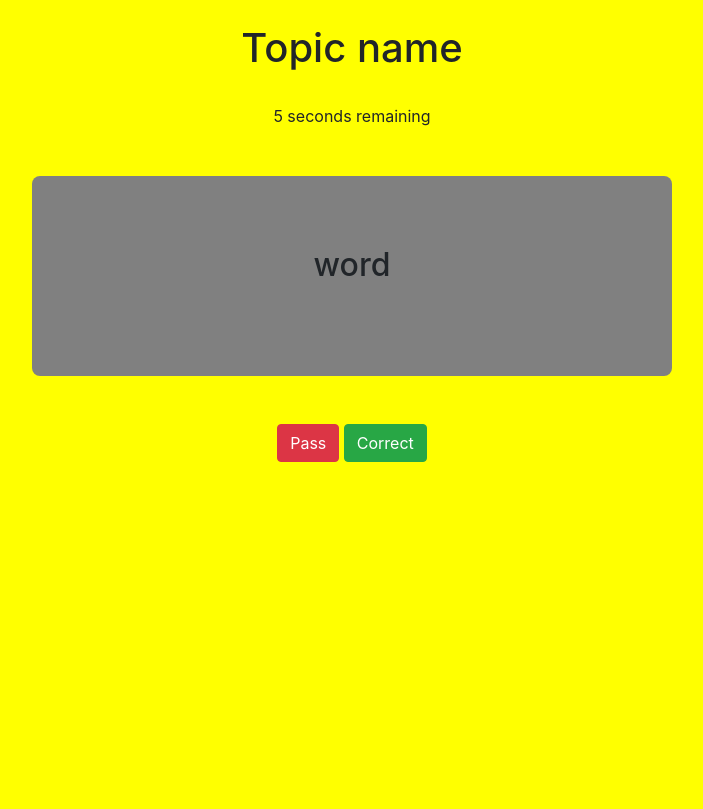
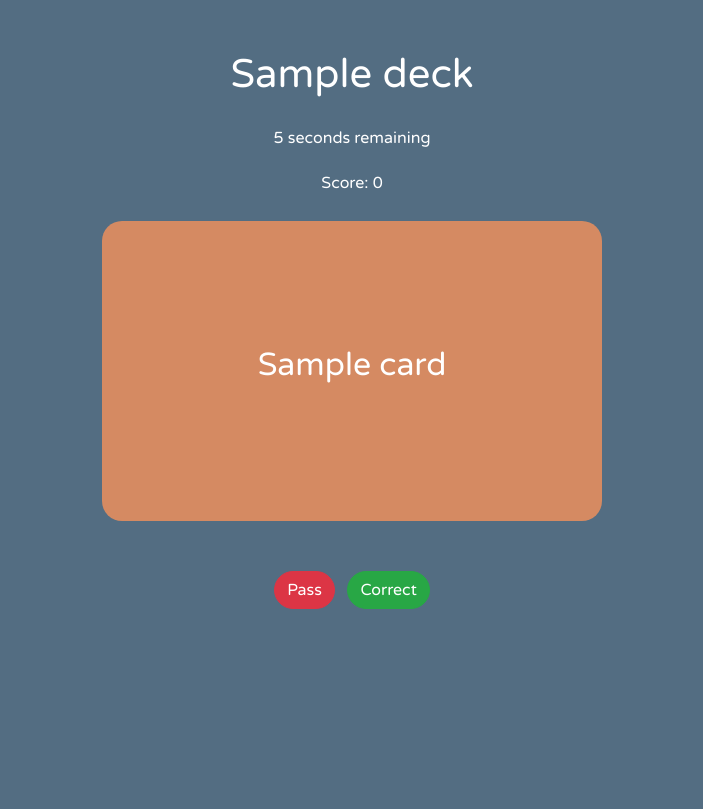
Before and after one commit to Klan300/league_of_saras, a Django app: page /playing/ in a window 1280 px wide. Shown: the whole page, without its empty margins (288-991 px from the left). Before the commit the page ends 462 px from the top, so only its background shows below. Run offline with Django 3.2, Linux system fonts and the light colour scheme; tables that the repository leaves empty hold one stand-in row (values such as "Sample post"); some libraries are stand-ins or nearby versions.

Commit message:
fix conflict

```diff
--- a/Cardgame/static/css/playing.css
+++ b/Cardgame/static/css/playing.css
@@ -1,29 +1,48 @@
-body {
-    background-color: yellow;
+* {
+  font-family: 'Varela Round', sans-serif;
+  color: rgb(255, 255, 255);
 
 }
 
-  .wrapper {
-    text-align: center;
+body {
+  background-color: #536d82;
 }
 
 .round2 {
 border-radius: 8px;
 }
 
-  .box_table {
+.box_word {
+background-color: #dc8c61f3;
 margin-right: 25%;
 margin-left: 25%;
-    padding-left: 5%;
-    /* padding-right:40px; */
+text-align: center;
+width: 500px;
+height: 300px;
+padding: 125px;
+border-radius: 20px;
+
 }
 
-  .box_word {
-    background-color: grey;
-    margin-right: 25%;
-    margin-left: 25%;
-    height: 200px;
-    padding-top: 70px;
-    border-radius: 8px;
 
+/* new version */
+.play-container {
+  margin: 50px;
+  display: flex;
+  justify-content: center;
+  flex-direction: column;
+  align-items: center;
 }
+
+.score{
+  margin-bottom:20px;
+}
+.time{
+  margin-top:20px;
+  /* padding:25px;
+  height:50px; */
+}
+
+.button{
+  margin: 50px;
+}
--- a/Cardgame/static/js/playing.js
+++ /dev/null
@@ -1,9 +0,0 @@
-var timeleft = 10;
-var downloadTimer = setInterval(function(){
-  document.getElementById("countdown").innerHTML = timeleft + " seconds remaining";
-  timeleft -= 1;
-  if(timeleft <= 0){
-    clearInterval(downloadTimer);
-    document.getElementById("countdown").innerHTML = "Game over"
-  }
-}, 1000);
--- a/Cardgame/templates/Cardgame/playing.html
+++ b/Cardgame/templates/Cardgame/playing.html
@@ -1,5 +1,6 @@
 <!DOCTYPE html>
 <html lang="en">
+
 <head>
     <title>play</title>
 </head>
@@ -7,31 +8,99 @@
 <meta charset="utf-8">
 <meta name="viewport" content="width=device-width, initial-scale=1">
 <link rel="stylesheet" href="https://maxcdn.bootstrapcdn.com/bootstrap/4.3.1/css/bootstrap.min.css">
-<link rel="stylesheet" href="{% static '/css/playing.css'%}">
-
-
+<link rel="stylesheet" href="{% static 'css/playing.css'%}">
+<link href="https://fonts.googleapis.com/css?family=Varela+Round&display=swap" rel="stylesheet"
 <script src="https://ajax.googleapis.com/ajax/libs/jquery/3.4.1/jquery.min.js"></script>
 <script src="https://cdnjs.cloudflare.com/ajax/libs/popper.js/1.14.7/umd/popper.min.js"></script>
 <script src="https://maxcdn.bootstrapcdn.com/bootstrap/4.3.1/js/bootstrap.min.js"></script>
-<script src="{% static 'js/playing.js'%}"></script>
 </head>
+
 <body>
-    <div class="wrapper">
+    <div class="play-container">
+        <div><h1>{{topic.deck_name}}</h1></div>
+        <div class = "time" id="countdown"></div>
         <br />
-        <h1>Topic name</h1><br/>
-        <div id="countdown"></div>
-        <br/><br/>
+        <div class="score">
+            <h6>Score: <span id="score">0</span></h6>
+        </div>
+
         <div class="box_word">
-            <h2>word</h2>
+            <h2 id="word"></h2>
         </div>
-        <br/><br/>
-        <button type="button" class="btn btn-danger">Pass</button>
-        <button type="button" class="btn btn-success">Correct</button>
+
+        <div class="button" id="button">
+            <button type="button" id="pass" style="border-radius: 20px;" class="btn btn-danger" onclick="change_word(id),change_bg(id)">Pass</button>
+            &nbsp;&nbsp;<button type="button" style="border-radius: 20px;" id="correct" class="btn btn-success"
+                onclick="change_word(id),change_bg(id)">Correct</button>
+        </div>
+        <div class="button">
+        <button type="button" id="end" style="border-radius: 20px;" class="btn btn-primary">finish</button>
+        </div>
     </div>
+</body>
+<script>
+    var total_card = {{ topic.card_set.count }} -1;
+    var index = 0
+    var count = 0
+    var score = 0
+    cards = {{ cards | safe }}
+    document.getElementById("word").innerHTML = cards[0]
+    function change_word(button) {
+        count += 1
+        if (count <= total_card) {
+            index += 1
+            document.getElementById("word").innerHTML = cards[index]
+        }
+        if (button == "correct") {
+            if (count<= total_card){
+            score += 1
+            }
+            document.getElementById("score").innerHTML = score
+        }
+    }
+</script>
+<script>
+var timeleft = 10;
+document.getElementById("end").style.display = "none";
+var downloadTimer = setInterval(function () {
+    document.getElementById("countdown").innerHTML = timeleft + " seconds remaining";
+    timeleft -= 1;
+    if (timeleft < 0) {
+        clearInterval(downloadTimer);
+        document.getElementById("countdown").innerHTML = "Game over"
+        document.getElementById("button").style.display = "none";
+        document.getElementById("end").style.display = "inline";
+    }
+}, 1000);
+</script>
+
+<script>
+var green = "#46AD43"
+var red = "#EF5319"
+var bg = "#536d82"
+function change_bg(button){
+    var lefttime = 1;
+    if (button== "pass") {
+        document.querySelector("body").style.background = red
+        var click = setInterval(function () {
+        lefttime -= 1;
+        if (lefttime<0.5){
+            document.querySelector("body").style.background = bg
+        }
+    },1000)
+    }
+    else if (button=="correct") {
+        document.querySelector("body").style.background = green
+        var click = setInterval(function () {
+        lefttime -= 1;
+        if (lefttime<0.5){
+            document.querySelector("body").style.background = bg
+        }
+    },1000)
+    }
+}
+</script>
 
 
 
-
-</body>
-
 </html>
```
Lines whose indentation alone changed are shown as unchanged.
